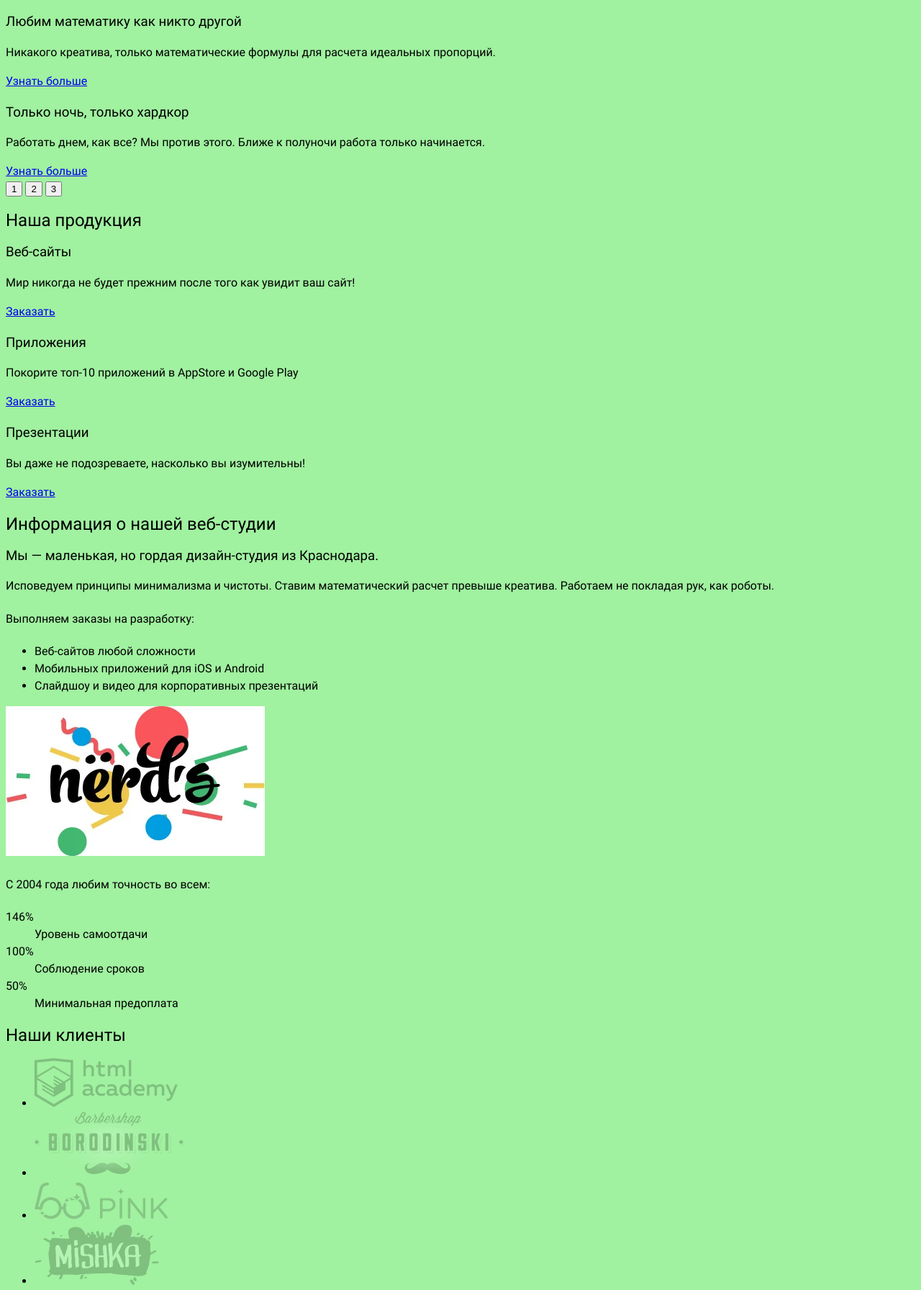
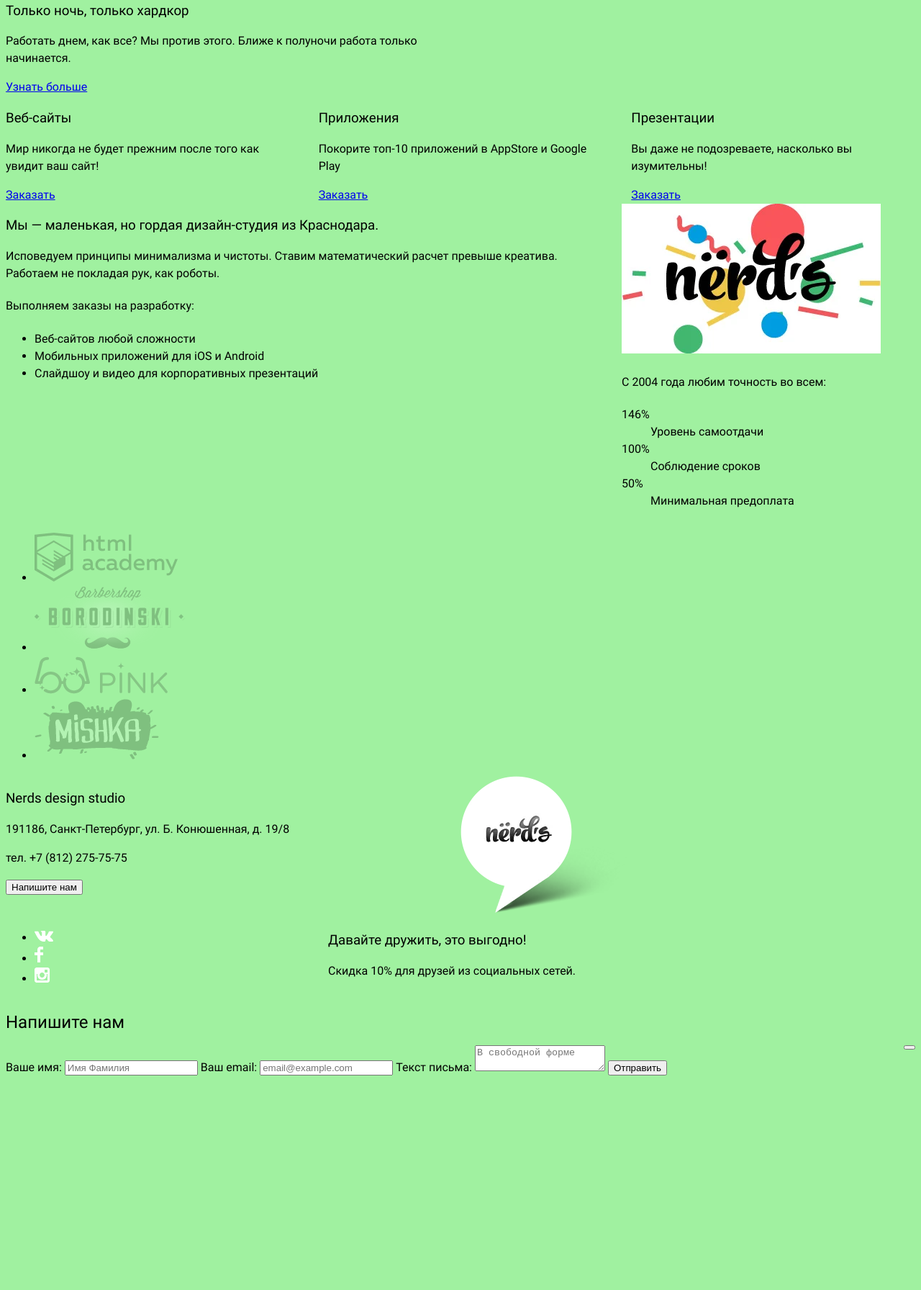
Before and after one commit to nsaprykina/nerds_github, a plain HTML site: page index.html in a window 1280 px wide. Shown: the part 451-2243 px from the top of the page at 72% size. After the commit the page ends 1954 px from the top, so only its background shows below. Drawn offline with Linux system fonts and the light colour scheme.

Commit message:
Разметка сайта на гридам

```diff
--- a/style.css
+++ b/style.css
@@ -57,12 +57,78 @@ body {
     background-color: rgb(160, 241, 160);
 }
 
+.visually-hidden {
+    position: absolute;
+    clip: rect(0 0 0 0);
+    width: 1px;
+    height: 1px;
+    margin: -1px;
+    padding: 0;
+    overflow: hidden;
+    border: 0;
+}
+
+.header {
+    display: grid;
+    grid-template-columns: repeat(3, 1fr);
+}
+
+.slider {
+    display: grid;
+    grid-template-columns: repeat(2, 1fr);
+}
+
+.goods__list {
+    display: grid;
+    grid-template-columns: repeat(3, 4fr);
+    column-gap: 40px;
+}
+
+.info__block {
+    display: grid;
+    grid-template-columns: 8fr 4fr;
+    column-gap: 40px;
+}
+
 .client__link {
     opacity: 0.2;
 }
 
 .client__link:hover {
     opacity: 1;
+}
+
+.map {
+    display: grid;
+    grid-template-columns: 1fr 1fr;
+}
+
+.footer {
+    display: grid;
+    grid-template-columns: 4fr 8fr;
+    column-gap: 40px;
+}
+
+.modal-windows__close {
+    float: right;
+}
+
+.main__filter {
+    display: grid;
+    grid-template-columns: 3fr 8fr;
+    column-gap: 140px;
+}
+
+.catalog__criterion {
+    display: grid;
+    grid-template-columns: 1fr auto auto auto;
+}
+
+.sample-project {
+    display: grid;
+    grid-template-columns: 1fr 1fr;
+    grid-template-rows: 1fr 1fr 1fr;
+    gap: 30px 40px;
 }
 
 .sample-project__picture-top {
```
